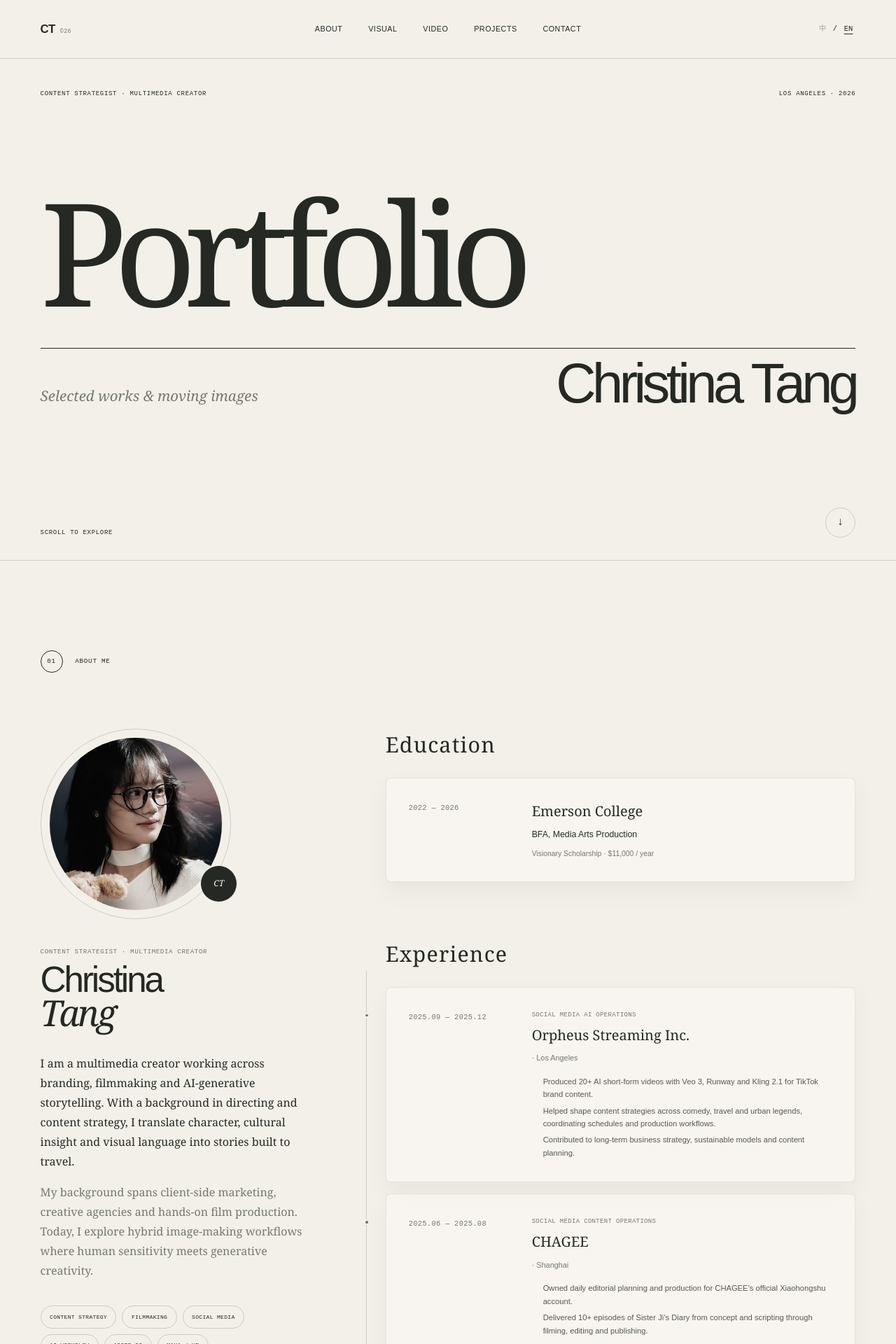
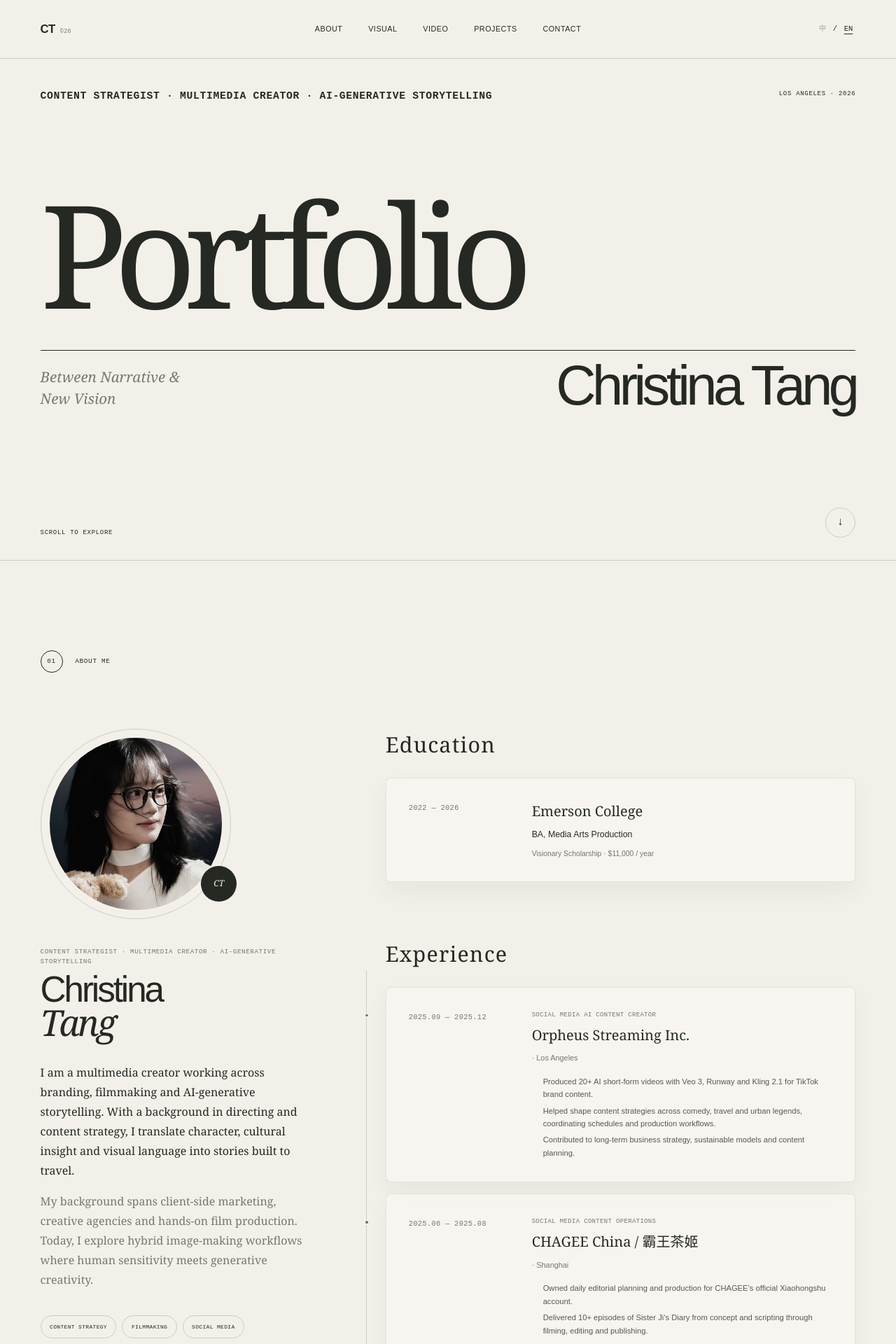
Before and after one commit to nomorepuddingplz/portfolio, a Next.js app: page / in a window 1280 px wide. Shown: the top 1920 px of the page at 70% size. Built offline with nearby package versions, Linux system fonts and the light colour scheme.

Commit message:
Update bilingual portfolio details

```diff
--- a/app/globals.css
+++ b/app/globals.css
@@ -136,6 +136,14 @@ img {
   font-size: 0.56rem;
   letter-spacing: 0.08em;
   text-transform: uppercase;
+}
+
+.hero-meta > span:first-child {
+  max-width: min(50rem, 70vw);
+  font-size: clamp(0.78rem, 1.15vw, 1.08rem);
+  font-weight: 700;
+  line-height: 1.35;
+  letter-spacing: 0.045em;
 }
 
 .hero-title {
@@ -438,6 +446,20 @@ img {
   color: #55594f;
 }
 
+.compact-card .leadership-role {
+  font-size: clamp(1.5rem, 2.2vw, 2.15rem);
+  line-height: 1.05;
+}
+
+.compact-card .leadership-org {
+  margin-top: 0.7rem;
+  color: var(--muted);
+  font-family: "Courier New", monospace;
+  font-size: 0.62rem;
+  letter-spacing: 0.045em;
+  text-transform: uppercase;
+}
+
 .section-heading {
   display: grid;
   grid-template-columns: 1fr 2fr 1fr;
@@ -634,6 +656,12 @@ img {
   font-weight: 400;
   line-height: 0.82;
   letter-spacing: -0.06em;
+}
+
+.project-copy h3 .project-chinese-name {
+  font-family: "Songti SC", "STSong", Georgia, serif;
+  font-size: 0.48em;
+  letter-spacing: 0;
 }
 
 .project-copy > p {
@@ -908,6 +936,16 @@ img {
     padding-top: 6.8rem;
   }
 
+  .hero-meta {
+    align-items: flex-start;
+    gap: 1rem;
+  }
+
+  .hero-meta > span:first-child {
+    max-width: 72%;
+    font-size: 0.72rem;
+  }
+
   .hero-title h1 {
     font-size: clamp(4.8rem, 25vw, 8rem);
   }
--- a/app/page.tsx
+++ b/app/page.tsx
@@ -9,7 +9,10 @@ const experience = [
     period: "2025.09 — 2025.12",
     company: "Orpheus Streaming Inc.",
     location: { zh: "洛杉矶", en: "Los Angeles" },
-    role: { zh: "社交媒体 AI 运营", en: "Social Media AI Operations" },
+    role: {
+      zh: "社交媒体 AI 内容创作",
+      en: "Social Media AI Content Creator",
+    },
     points: {
       zh: [
         "使用 Veo 3、Runway、Kling 2.1 等生成式 AI 工具制作 20+ 条品牌短视频。",
@@ -25,7 +28,7 @@ const experience = [
   },
   {
     period: "2025.06 — 2025.08",
-    company: "CHAGEE",
+    company: "CHAGEE China / 霸王茶姬",
     location: { zh: "上海", en: "Shanghai" },
     role: { zh: "社交媒体内容运营", en: "Social Media Content Operations" },
     points: {
@@ -60,7 +63,7 @@ const experience = [
     },
   },
   {
-    period: "2023.11 — 2024.06",
+    period: "2024.02 — 2024.06",
     company: "SocialV Global",
     location: { zh: "波士顿", en: "Boston" },
     role: {
@@ -143,8 +146,8 @@ export default function Home() {
     },
     role:
       lang === "zh"
-        ? "内容策划 · 多媒体创作者"
-        : "Content Strategist · Multimedia Creator",
+        ? "内容策划 · 多媒体创作者 · AI 生成叙事"
+        : "Content Strategist · Multimedia Creator · AI-generative Storytelling",
     aboutTitle: lang === "zh" ? "关于我" : "About me",
     about:
       lang === "zh"
@@ -203,7 +206,11 @@ export default function Home() {
               </>
             ) : (
               <>
-                <p>Selected works &amp; moving images</p>
+                <p>
+                  Between Narrative &amp;
+                  <br />
+                  New Vision
+                </p>
                 <strong>Christina Tang</strong>
               </>
             )}
@@ -267,8 +274,8 @@ export default function Home() {
                   <h3>Emerson College</h3>
                   <p>
                     {lang === "zh"
-                      ? "电影电视制作 · 学士学位"
-                      : "BFA, Media Arts Production"}
+                      ? "媒体艺术制作 · 文学学士（BA）"
+                      : "BA, Media Arts Production"}
                   </p>
                   <small>
                     {lang === "zh"
@@ -312,11 +319,14 @@ export default function Home() {
               <div className="resume-card compact-card">
                 <span className="resume-date">2024.05 — 2025.05</span>
                 <div>
-                  <h3>
+                  <h3 className="leadership-role">
+                    {lang === "zh" ? "行政部部长" : "Head of Administration"}
+                  </h3>
+                  <p className="leadership-org">
                     {lang === "zh"
-                      ? "Emerson 中国学生会 · 行政部部长"
-                      : "Emerson Chinese Students Association · Head of Administration"}
-                  </h3>
+                      ? "Emerson 中国学生会"
+                      : "Emerson Chinese Students Association"}
+                  </p>
                   <p>
                     {lang === "zh"
                       ? "统筹 20+ 场校园活动与年度预算；担任 2024 波士顿学联春晚统筹，协调演员、灯光、美术与视频团队。"
@@ -412,7 +422,11 @@ export default function Home() {
               <span>01</span>
               <span>Social Media · 2025</span>
             </div>
-            <h3>CHAGEE<br />China</h3>
+            <h3>
+              CHAGEE China
+              <br />
+              <span className="project-chinese-name">霸王茶姬</span>
+            </h3>
             <p>
               {lang === "zh"
                 ? "负责品牌小红书日常内容，从选题、脚本、拍摄、剪辑到发布；参与“夏日第一杯”、孙燕姿全球代言官宣、宠物季与新品发布等重点活动。"
```
